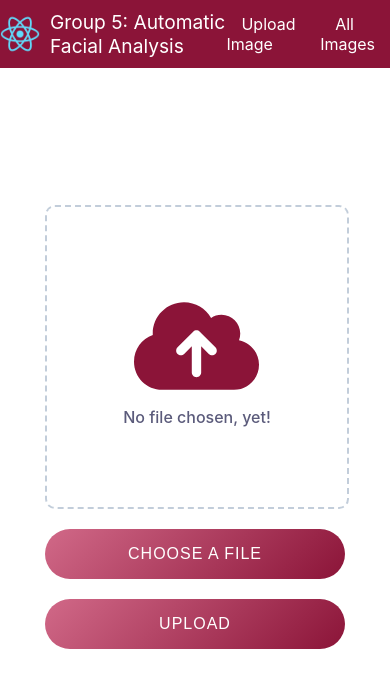
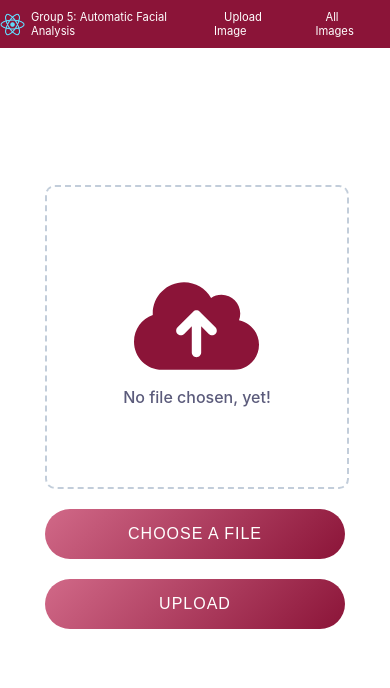
Before and after one commit to HGalaroza/IS215-Project, a React (Create React App) app: page / in a window 390 px wide. Shown: the top 688 px of the page. Built offline with nearby package versions, Linux system fonts and the light colour scheme; no server answers.

Commit message:
update responsiveness of app in different media screen

```diff
--- a/src/components/navbar.css
+++ b/src/components/navbar.css
@@ -54,3 +54,24 @@
   .nav-item a:hover {
     background-color: #974b62;
   }
+
+  /* Media query for smaller devices */
+  @media screen and (max-width: 576px) {
+    .navbar-logo img {
+      width: 25px; /* Further decrease the width of the logo */
+      margin-right: 6px; /* Reduce the margin for the logo */
+    }
+
+    .navbar-logo span {
+      font-size: 0.7rem; /* Further decrease the font size of the text */
+    }
+
+    .nav-item {
+      font-size: 0.7rem;
+      margin-right: 8px; /* Further reduce the margin between nav items */
+    }
+
+    .nav-item a {
+      padding: 6px 10px; /* Further decrease the padding of the links */
+    }
+  }
--- a/src/news.css
+++ b/src/news.css
@@ -35,7 +35,7 @@
 }
 
 .article-image {
-  width: 40%; /* Set the width of the image */
+  width: 35%; /* Set the width of the image */
   height: auto;
   float: left;
   margin-right: 10px;
@@ -64,3 +64,20 @@ footer {
   font-size: 10px;
   clear: both;
 }
+
+/* Media query for smaller devices */
+@media screen and (max-width: 576px) {
+  .News-header h1 {
+    font-size: 12px; /* Decrease font size for h1 on smaller screens */
+  }
+
+  .article-content h2 {
+    font-size: 18px; /* Decrease font size for h2 on smaller screens */
+  }
+
+  .article-image {
+    width: 100%; /* Set the width of the image */
+    height: auto;
+    padding-bottom: 12px;
+  }
+}
```
